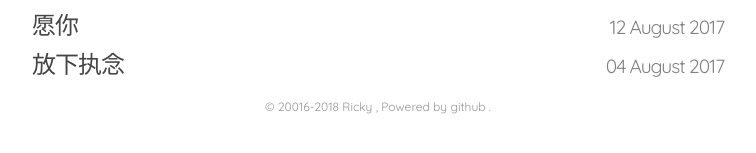
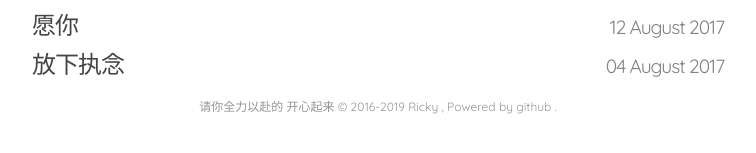
Before and after one commit to Rickylamn/Rickylamn.github.io, a Jekyll site: the page built from index.html, in a window 1280 px wide. Shown: the part 394-547 px from the top of the page, without its empty margins (262-1018 px from the left). Built offline with Jekyll 4.4.1, drawn with Linux system fonts in a browser that asks for light colours; nearby versions of some CDN libraries.

Commit message:
index.html

```diff
--- a/index.html
+++ b/index.html
@@ -20,6 +20,6 @@ layout: main
   </ul>
 
     <div class="footer center">
-          © 20016-2018 Ricky , Powered by github .
+          请你全力以赴的 开心起来 © 2016-2019 Ricky , Powered by github .
     </div>
 </div>
```
